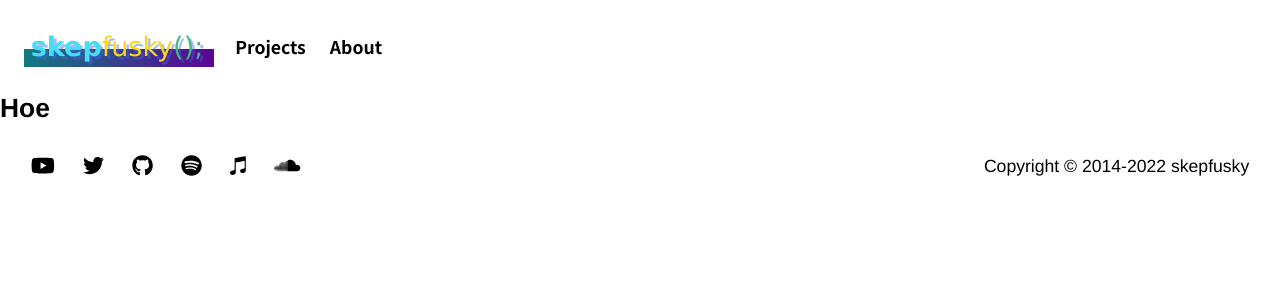
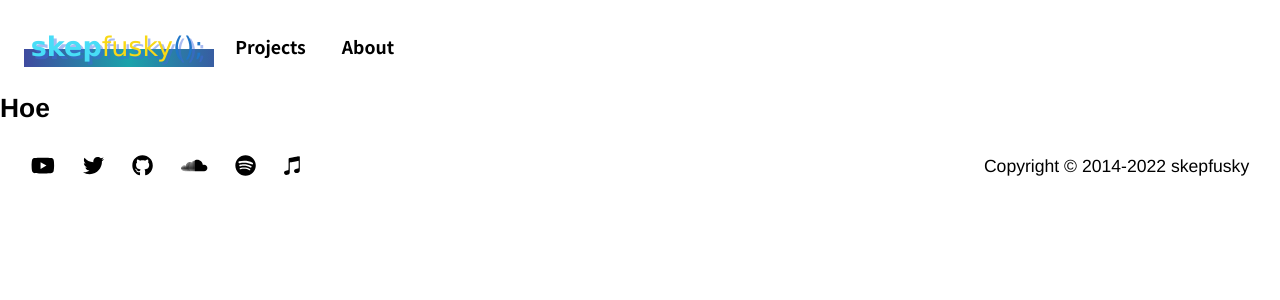
Before and after one commit to kuroji-fusky/kurojifusky.com, a Vue app: page / in a window 1280 px wide. Shown: the top 300 px of the page. Built offline with nearby package versions, Linux system fonts and the light colour scheme.

Commit message:
mama mia

```diff
--- a/src/App.vue
+++ b/src/App.vue
@@ -33,6 +33,8 @@ html {
 header,
 footer {
   padding: 1.75em;
+  max-width: 1600px;
+  margin: 0 auto;
 }
 
 body {
@@ -46,4 +48,8 @@ body {
 a {
   text-decoration: none;
 }
+
+#nv-bar {
+  display: block;
+}
 </style>
--- a/src/assets/scss/flex.scss
+++ b/src/assets/scss/flex.scss
@@ -5,6 +5,10 @@
 .flex-center {
   justify-content: center;
   align-items: center;
+}
+
+.flex-col {
+  flex-direction: column;
 }
 
 .justify-center {
@@ -28,7 +32,6 @@ $teeth_gaps:
     1\.85 "1.85rem",
     2 "2rem",
     2\.25 "2.25rem",
-    2\.5 "2.5rem",
 ;
 
 @each $length_class, $length_value in $teeth_gaps {
--- a/src/assets/scss/themes.scss
+++ b/src/assets/scss/themes.scss
@@ -1,4 +1,3 @@
-
 :root {
   --fursona-blue: #2076c8;
   --fursona-cyan: #48ddf7;
@@ -8,19 +7,20 @@
   --fursona-borahae: #bb3eed;
   --fursona-borahae-light: #ffabff;
   --fursona-borahae-alt: #b266ed;
+
+  --light: #f5f5f5;
+  --dark: #202020;
 }
 
 body {
-  --light: #f5f5f5;
-  --dark: #202020;
-
   @media (prefers-color-scheme: dark) {
     --color-responsive: var(--light);
     --bg-responsive: var(--dark);
-
+    --link-hover: var(--fursona-cyan);
   }
 
   background-color: var(--bg-responsive);
   color: var(--color-responsive);
-  transition: all 300ms ease;
+  --link-hover: var(--fursona-blue);
+  transition: background 300ms ease, color 300ms ease;
 }
--- a/src/components/layouts/TheFooter.vue
+++ b/src/components/layouts/TheFooter.vue
@@ -4,9 +4,9 @@
       <a href="#" target="_blank" rel="noopener noreferrer"><i class="fab fa-youtube"></i></a>
       <a href="#" target="_blank" rel="noopener noreferrer"><i class="fab fa-twitter"></i></a>
       <a href="#" target="_blank" rel="noopener noreferrer"><i class="fab fa-github"></i></a>
+      <a href="#" target="_blank" rel="noopener noreferrer"><i class="fab fa-soundcloud"></i></a>
       <a href="#" target="_blank" rel="noopener noreferrer"><i class="fab fa-spotify"></i></a>
       <a href="#" target="_blank" rel="noopener noreferrer"><i class="fab fa-itunes-note"></i></a>
-      <a href="#" target="_blank" rel="noopener noreferrer"><i class="fab fa-soundcloud"></i></a>
     </div>
     <div id="copyright">Copyright © 2014-{{ new Date().getFullYear() }} skepfusky</div>
   </footer>
--- a/src/components/layouts/TheHeader.vue
+++ b/src/components/layouts/TheHeader.vue
@@ -6,9 +6,15 @@
         <span style="color: var(--fursona-yellow)">fusky</span>
         <span>();</span>
       </router-link>
-      <nav class="flex gap-x-1.5">
-        <router-link to="/projects">Projects</router-link>
-        <router-link to="/about">About</router-link>
+      <nav class="flex gap-x-2.25">
+        <router-link to="/projects" class="flex flex-col items-center">
+          Projects
+          <span id="nv-bar"></span>
+        </router-link>
+        <router-link to="/about" class="flex flex-col items-center">
+          About
+          <span id="nv-bar"></span>
+        </router-link>
       </nav>
     </div>
   </header>
@@ -21,6 +27,7 @@
   position: relative;
   color: white;
   text-shadow: 3px 3px 0 rgba(royalblue, 45%);
+  animation: whomp 1s ease;
 
   &::before {
     content: '';
@@ -31,17 +38,34 @@
     display: block;
     height: 18px;
     width: 110%;
-    background: linear-gradient(90deg,#127a80, #5c0496);
+    background: linear-gradient(90deg,#1ba3ab 0%,#5c0496 33%,#1ba3ab 66%, #5c0496 100%);
+    background-size: 300%;
+    animation: smoothBaby 7s linear infinite;
   }
+}
+
+@keyframes whomp {
+    0% {transform: scale(0)};
+  100% {transform: scale(1)};
+
+}
+
+@keyframes smoothBaby {
+  0% {background-position: left};
+  100% {background-position: right};
 }
 
 #navbar {
   a {
-
+    position: relative;
     color: var(--color-responsive);
 
     &.router-link-exact-active {
-      color: #42b983;
+      color: var(--link-hover);
+
+      #nv-bar {
+        width: 100%;
+      }
     }
   }
 }
@@ -50,4 +74,15 @@ header nav {
   font-weight: 700;
 }
 
+#nv-bar {
+  transition: width 300ms ease;
+  border-radius: 69px;
+  width: 0%;
+  height: 3px;
+  inset: 2rem auto auto auto;
+  position: absolute;
+  background: var(--link-hover);
+  box-shadow: 0 0 14px var(--link-hover);
+}
+
 </style>
--- a/src/router.ts
+++ b/src/router.ts
@@ -14,6 +14,12 @@ const routes: Array<RouteRecordRaw> = [
     name: 'About',
     component: () => import(balls + 'About.vue' /* webpackChunkName: "aboutMe" */)
   },
+  {
+    path: '/projects',
+    name: 'Projects',
+    component: () => import(balls + 'Projects.vue' /* webpackChunkName: "projects" */)
+  },
+
 ]
 
 const router = createRouter({
--- /dev/null
+++ b/src/views/Projects.vue
@@ -0,0 +1,3 @@
+<template>
+  <div>Wow what an interesting page lol</div>
+</template>
```
